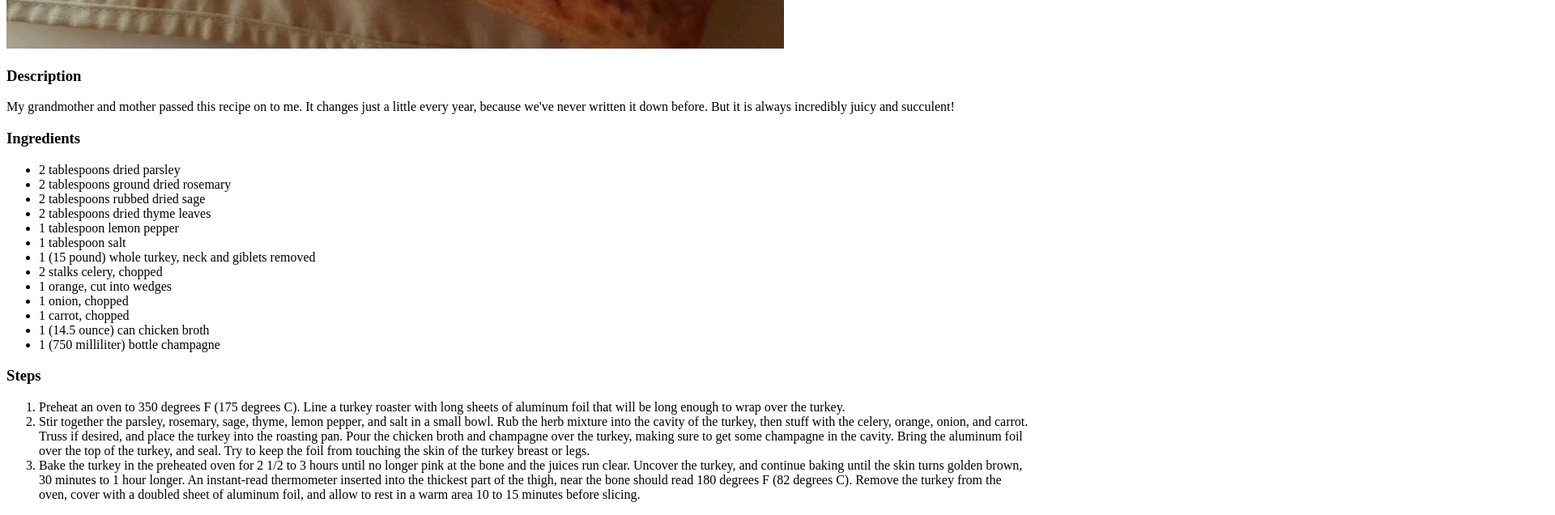
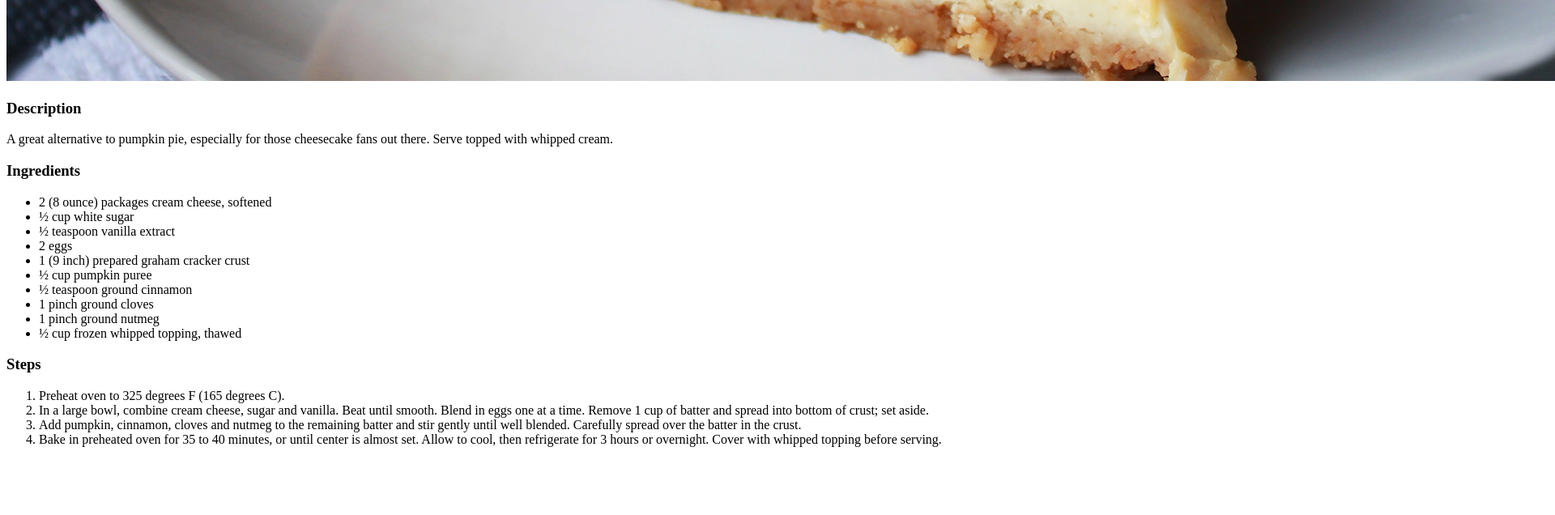
Before and after one commit to signan/odin-recipes, a plain HTML site: page recipes/double-layer-pumpkin-cheesecake.html in a window 1280 px wide. Shown: the part 980-1616 px from the top of the page at 81% size, 1920 px wide, since content can reach past the window. After the commit the page ends 1548 px from the top, so only its background shows below. Drawn offline with Linux system fonts and the light colour scheme.

Commit message:
finalize cheesecake recipe page

```diff
--- a/recipes/double-layer-pumpkin-cheesecake.html
+++ b/recipes/double-layer-pumpkin-cheesecake.html
@@ -1,40 +1,39 @@
 <!DOCTYPE html>
 <html>
     <head>
-        <title>Juicy Thanksgiving Turkey</title>
+        <title>Double Layer Pumpkin Cheesecake</title>
         <meta charset="utf-8">
     </head>
     <body>
-        <h1>Juicy Thanksgiving Turkey</h1>
-        <img src="../img/juicy-thanksgiving-turkey.jpeg" alt="juicy thanksgiving turkey">
+        <h1>Double Layer Pumpkin Cheesecake</h1>
+        <img src="../img/double-layer-pumpkin-cheesecake.jpeg" alt="double layer pumpkin cheesecake">
 
         <h3>Description</h3>
         <p>
-            My grandmother and mother passed this recipe on to me. It changes just a little every year, because we've never written it down before. But it is always incredibly juicy and succulent!
+            A great alternative to pumpkin pie, especially for those cheesecake fans out there. Serve topped with whipped cream.
         </p>
 
         <h3>Ingredients</h3>
         <ul>
-            <li>2 tablespoons dried parsley</li>
-            <li>2 tablespoons ground dried rosemary</li>
-            <li>2 tablespoons rubbed dried sage</li>
-            <li>2 tablespoons dried thyme leaves</li>
-            <li>1 tablespoon lemon pepper</li>
-            <li>1 tablespoon salt</li>
-            <li>1 (15 pound) whole turkey, neck and giblets removed</li>
-            <li>2 stalks celery, chopped</li>
-            <li>1 orange, cut into wedges</li>
-            <li>1 onion, chopped</li>
-            <li>1 carrot, chopped</li>
-            <li>1 (14.5 ounce) can chicken broth</li>
-            <li>1 (750 milliliter) bottle champagne </li>
+            <li>2 (8 ounce) packages cream cheese, softened</li>
+            <li>½ cup white sugar</li>
+            <li>½ teaspoon vanilla extract</li>
+            <li>2 eggs</li>
+            <li>1 (9 inch) prepared graham cracker crust</li>
+            <li>½ cup pumpkin puree</li>
+            <li>½ teaspoon ground cinnamon</li>
+            <li>1 pinch ground cloves</li>
+            <li>1 pinch ground nutmeg</li>
+            <li>½ cup frozen whipped topping, thawed</li>
         </ul>
 
         <h3>Steps</h3>
         <ol>
-            <li>Preheat an oven to 350 degrees F (175 degrees C). Line a turkey roaster with long sheets of aluminum foil that will be long enough to wrap over the turkey.</li>
-            <li>Stir together the parsley, rosemary, sage, thyme, lemon pepper, and salt in a small bowl. Rub the herb mixture into the cavity of the turkey, then stuff with the celery, orange, onion, and carrot. Truss if desired, and place the turkey into the roasting pan. Pour the chicken broth and champagne over the turkey, making sure to get some champagne in the cavity. Bring the aluminum foil over the top of the turkey, and seal. Try to keep the foil from touching the skin of the turkey breast or legs.</li>
-            <li>Bake the turkey in the preheated oven for 2 1/2 to 3 hours until no longer pink at the bone and the juices run clear. Uncover the turkey, and continue baking until the skin turns golden brown, 30 minutes to 1 hour longer. An instant-read thermometer inserted into the thickest part of the thigh, near the bone should read 180 degrees F (82 degrees C). Remove the turkey from the oven, cover with a doubled sheet of aluminum foil, and allow to rest in a warm area 10 to 15 minutes before slicing.</li>
+            <li>Preheat oven to 325 degrees F (165 degrees C).</li>
+            <li>In a large bowl, combine cream cheese, sugar and vanilla. Beat until smooth. Blend in eggs one at a time. Remove 1 cup of batter and spread into bottom of crust; set aside.</li>
+            <li>Add pumpkin, cinnamon, cloves and nutmeg to the remaining batter and stir gently until well blended. Carefully spread over the batter in the crust.</li>
+            <li>Bake in preheated oven for 35 to 40 minutes, or until center is almost set. Allow to cool, then refrigerate for 3 hours or overnight. Cover with whipped topping before serving.</li>
+
         </ol>
 
     </body>
```
